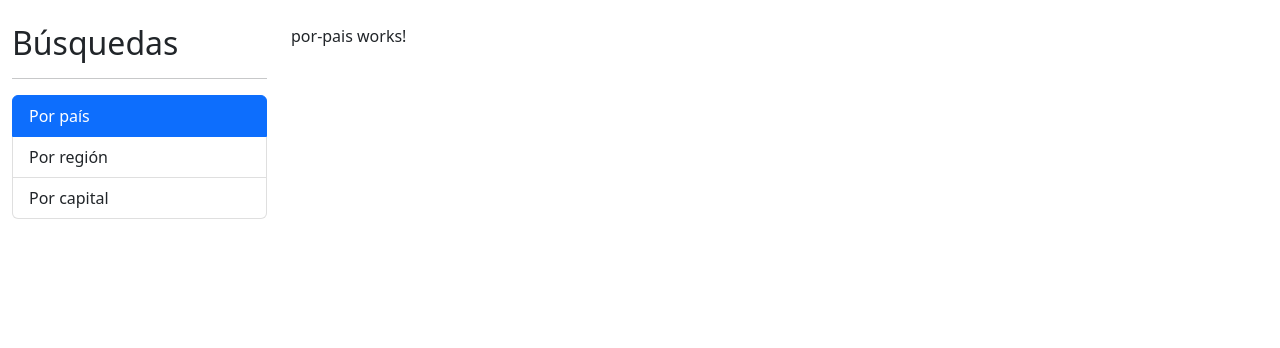
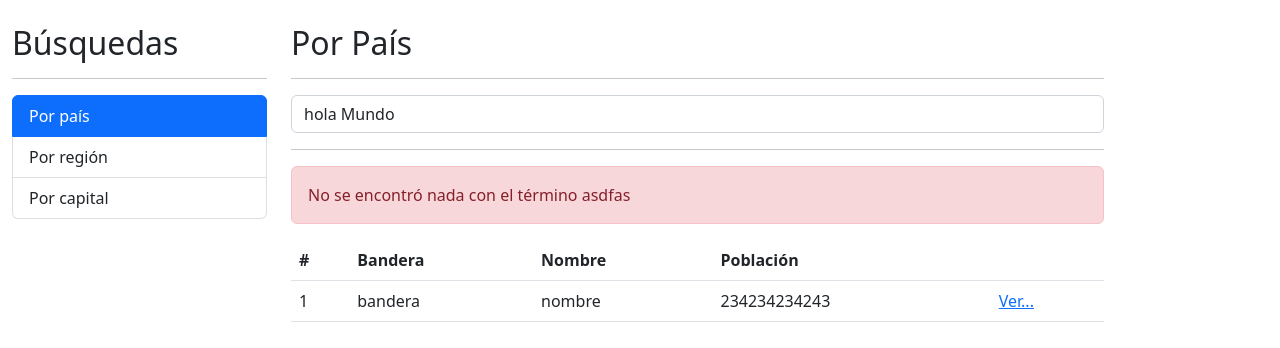
Before and after one commit to rbnicodev/paisesApp, an Angular app: page / in a window 1280 px wide. Shown: the top 348 px of the page. Built offline with nearby package versions, Linux system fonts and the light colour scheme.

Commit message:
form input

```diff
--- a/src/app/paises/pages/por-pais/por-pais.component.html
+++ b/src/app/paises/pages/por-pais/por-pais.component.html
@@ -1 +1,46 @@
-<p>por-pais works!</p>
+<h2>Por País</h2>
+<hr>
+
+<div class="row">
+    <div class="col">
+        <form autocomplete="off" (ngSubmit)="search()">
+            <input type="text"
+                name="termino"
+                placeholder="Buscar País..."
+                class="form-control"
+                [(ngModel)]="termino"/>
+        </form>
+    </div>
+</div>
+
+<hr>
+<div class="alert alert-danger">
+    No se encontró nada con el término asdfas
+</div>
+
+<div class="row">
+    <div class="col">
+        <table class="table table-hover">
+            <thead>
+                <tr>
+                    <th>#</th>
+                    <th>Bandera</th>
+                    <th>Nombre</th>
+                    <th>Población</th>
+                    <th></th>
+                </tr>
+            </thead>
+            <tbody>
+                <tr>
+                    <td>1</td>
+                    <td>bandera</td>
+                    <td>nombre</td>
+                    <td>234234234243</td>
+                    <td>
+                        <a href="">Ver...</a>
+                    </td>
+                </tr>
+            </tbody>
+        </table>
+    </div>
+</div>
--- a/src/app/paises/pages/por-pais/por-pais.component.ts
+++ b/src/app/paises/pages/por-pais/por-pais.component.ts
@@ -7,4 +7,11 @@ import { Component } from '@angular/core';
 })
 export class PorPaisComponent {
 
+  termino: string = "hola Mundo";
+
+  constructor(){}
+
+  search() {
+    console.log(this.termino);
+  }
 }
```
Also changed, not shown: src/app/paises/paises.module.ts (+6 -2 lines).
